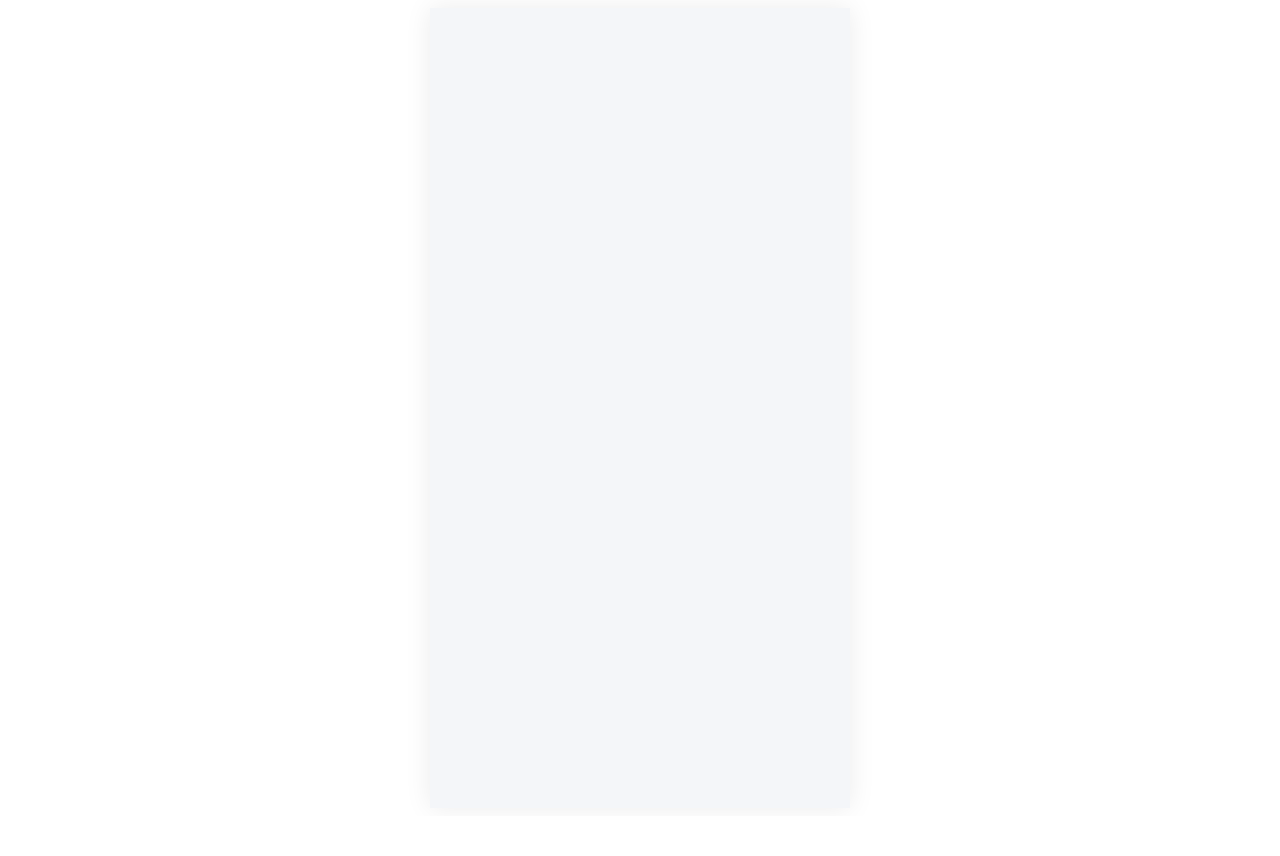
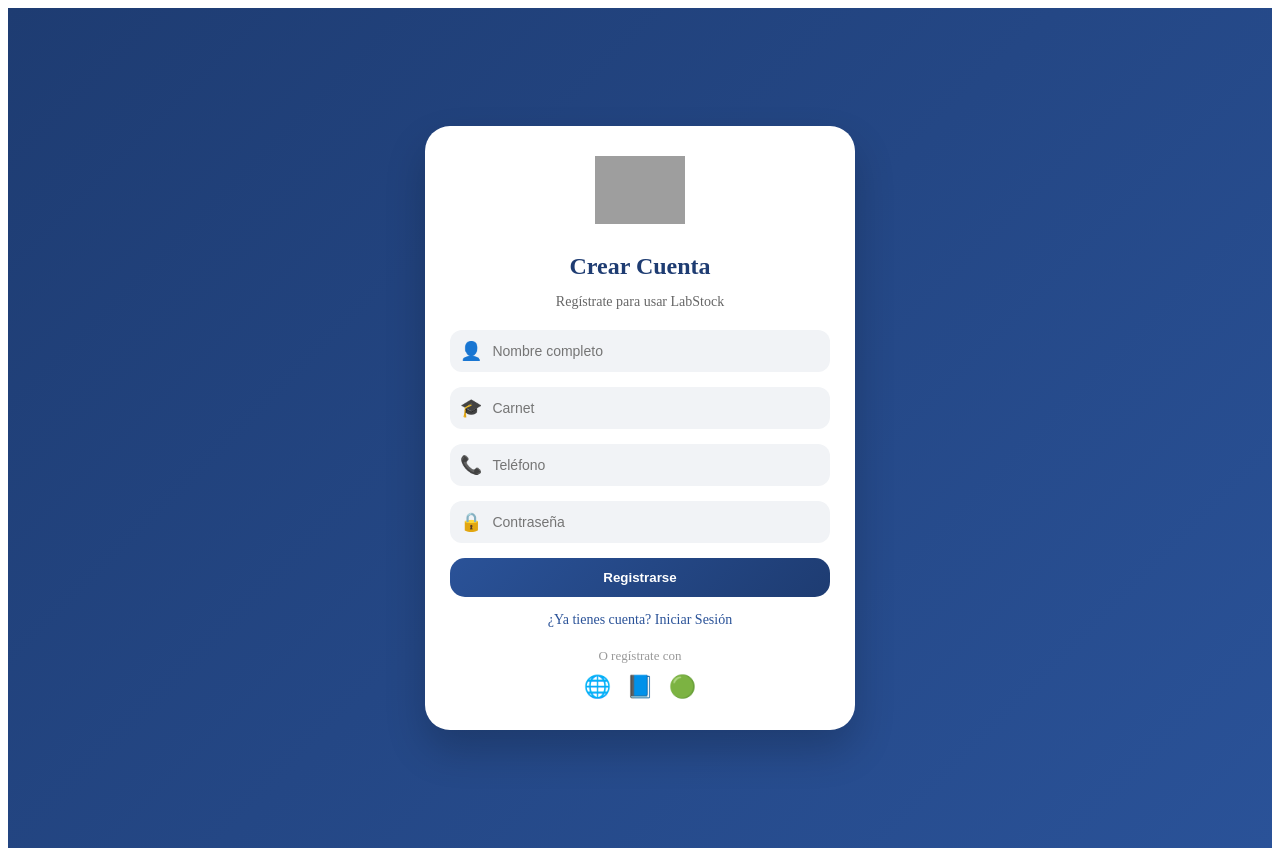
Before and after one commit to HugoLZ7/Investigacion_Aplicada_1_DPS441, a React (Vite) app: page /register in a window 1280 px wide. Before the commit this address had no page. Before the commit the page ends 816 px from the top, so only its background shows below. Built offline with nearby package versions, Linux system fonts and the light colour scheme; grey boxes are pictures that could not be loaded.

Commit message:
Add Login & Register.jsx/Modify Style CSS

```diff
--- a/src/App.jsx
+++ b/src/App.jsx
@@ -1,4 +1,6 @@
 import { BrowserRouter as Router, Routes, Route } from "react-router-dom";
+import Login from "./pages/Login";
+import Register from "./pages/Register";
 import "./styles/layout.css";
 
 function App() {
@@ -6,7 +8,9 @@ function App() {
     <Router>
       <div className="app-wrapper">
         <Routes>
-          <Route path="/" element={<h1>LabStock</h1>} />
+          <Route path="/login" element={<Login />} />
+          <Route path="/register" element={<Register />} />
+          <Route path="/" element={<Login />} />
         </Routes>
       </div>
     </Router>
--- /dev/null
+++ b/src/pages/Login.jsx
@@ -0,0 +1,81 @@
+import { useState, useContext } from "react";
+import { useNavigate } from "react-router-dom";
+import { AppContext } from "../context/AppContext";
+import "../styles/auth.css";
+
+function Login() {
+  const navigate = useNavigate();
+  const { loginUsuario } = useContext(AppContext);
+
+  const [carnet, setCarnet] = useState("");
+  const [password, setPassword] = useState("");
+
+  const ingresar = () => {
+    if (!carnet || !password) {
+      alert("Ingrese carnet y contraseña");
+      return;
+    }
+
+    const ok = loginUsuario(carnet, password);
+
+    if (ok) {
+      navigate("/");
+    } else {
+      alert("Credenciales incorrectas");
+    }
+  };
+
+  return (
+    <div className="auth-container">
+      <div className="auth-card">
+        <img
+          src="https://cdn-icons-png.flaticon.com/512/3135/3135715.png"
+          alt="user"
+          className="auth-image"
+        />
+
+        <h2 className="auth-title">Bienvenido a LabStock</h2>
+        <p className="auth-subtitle">Inicia sesión para continuar</p>
+
+        <div className="input-group">
+          <span>🎓</span>
+          <input
+            type="text"
+            placeholder="Carnet"
+            value={carnet}
+            onChange={(e) => setCarnet(e.target.value)}
+          />
+        </div>
+
+        <div className="input-group">
+          <span>🔒</span>
+          <input
+            type="password"
+            placeholder="Contraseña"
+            value={password}
+            onChange={(e) => setPassword(e.target.value)}
+          />
+        </div>
+
+        <button className="auth-button" onClick={ingresar}>
+          Ingresar
+        </button>
+
+        <p className="auth-link" onClick={() => navigate("/register")}>
+          ¿No tienes cuenta? Registrarse
+        </p>
+
+        <div className="social-section">
+          <p>O continuar con</p>
+          <div className="social-icons">
+            <span>🌐</span>
+            <span>📘</span>
+            <span>🟢</span>
+          </div>
+        </div>
+      </div>
+    </div>
+  );
+}
+
+export default Login;
--- /dev/null
+++ b/src/pages/Register.jsx
@@ -0,0 +1,99 @@
+import { useState, useContext } from "react";
+import { useNavigate } from "react-router-dom";
+import { AppContext } from "../context/AppContext";
+import "../styles/auth.css";
+
+function Register() {
+  const navigate = useNavigate();
+  const { registrarUsuario } = useContext(AppContext);
+
+  const [nombre, setNombre] = useState("");
+  const [carnet, setCarnet] = useState("");
+  const [telefono, setTelefono] = useState("");
+  const [password, setPassword] = useState("");
+
+  const registrar = () => {
+    if (!nombre || !carnet || !telefono || !password) {
+      alert("Complete todos los campos");
+      return;
+    }
+
+    registrarUsuario({ nombre, carnet, telefono, password });
+    alert("Usuario registrado correctamente");
+    navigate("/login");
+  };
+
+  return (
+    <div className="auth-container">
+      <div className="auth-card">
+        <img
+          src="https://cdn-icons-png.flaticon.com/512/747/747376.png"
+          alt="register"
+          className="auth-image"
+        />
+
+        <h2 className="auth-title">Crear Cuenta</h2>
+        <p className="auth-subtitle">Regístrate para usar LabStock</p>
+
+        <div className="input-group">
+          <span>👤</span>
+          <input
+            type="text"
+            placeholder="Nombre completo"
+            value={nombre}
+            onChange={(e) => setNombre(e.target.value)}
+          />
+        </div>
+
+        <div className="input-group">
+          <span>🎓</span>
+          <input
+            type="text"
+            placeholder="Carnet"
+            value={carnet}
+            onChange={(e) => setCarnet(e.target.value)}
+          />
+        </div>
+
+        <div className="input-group">
+          <span>📞</span>
+          <input
+            type="text"
+            placeholder="Teléfono"
+            value={telefono}
+            onChange={(e) => setTelefono(e.target.value)}
+          />
+        </div>
+
+        <div className="input-group">
+          <span>🔒</span>
+          <input
+            type="password"
+            placeholder="Contraseña"
+            value={password}
+            onChange={(e) => setPassword(e.target.value)}
+          />
+        </div>
+
+        <button className="auth-button" onClick={registrar}>
+          Registrarse
+        </button>
+
+        <p className="auth-link" onClick={() => navigate("/login")}>
+          ¿Ya tienes cuenta? Iniciar Sesión
+        </p>
+
+        <div className="social-section">
+          <p>O regístrate con</p>
+          <div className="social-icons">
+            <span>🌐</span>
+            <span>📘</span>
+            <span>🟢</span>
+          </div>
+        </div>
+      </div>
+    </div>
+  );
+}
+
+export default Register;
--- /dev/null
+++ b/src/styles/auth.css
@@ -0,0 +1,96 @@
+.auth-container {
+  min-height: 100vh;
+  background: linear-gradient(135deg, #1e3c72, #2a5298);
+  display: flex;
+  justify-content: center;
+  align-items: center;
+  padding: 20px;
+}
+
+.auth-card {
+  background: white;
+  width: 100%;
+  max-width: 380px;
+  padding: 30px 25px;
+  border-radius: 25px;
+  text-align: center;
+  box-shadow: 0 20px 40px rgba(0, 0, 0, 0.2);
+}
+
+.auth-image {
+  width: 90px;
+  margin-bottom: 15px;
+}
+
+.auth-title {
+  margin: 10px 0 5px;
+  color: #1e3c72;
+}
+
+.auth-subtitle {
+  font-size: 14px;
+  color: #666;
+  margin-bottom: 20px;
+}
+
+.input-group {
+  display: flex;
+  align-items: center;
+  background: #f1f3f6;
+  border-radius: 12px;
+  padding: 10px;
+  margin-bottom: 15px;
+}
+
+.input-group span {
+  margin-right: 8px;
+  font-size: 18px;
+}
+
+.input-group input {
+  border: none;
+  outline: none;
+  background: transparent;
+  width: 100%;
+  font-size: 14px;
+}
+
+.auth-button {
+  width: 100%;
+  padding: 12px;
+  border: none;
+  border-radius: 15px;
+  background: linear-gradient(135deg, #2a5298, #1e3c72);
+  color: white;
+  font-weight: bold;
+  cursor: pointer;
+  transition: 0.3s;
+}
+
+.auth-button:hover {
+  transform: scale(1.03);
+}
+
+.auth-link {
+  margin-top: 15px;
+  font-size: 14px;
+  color: #2a5298;
+  cursor: pointer;
+}
+
+.social-section {
+  margin-top: 20px;
+}
+
+.social-section p {
+  font-size: 13px;
+  color: #999;
+  margin-bottom: 10px;
+}
+
+.social-icons {
+  display: flex;
+  justify-content: center;
+  gap: 15px;
+  font-size: 22px;
+}
--- a/src/styles/layout.css
+++ b/src/styles/layout.css
@@ -1,16 +1,5 @@
-/* Contenedor principal tipo app móvil */
+/* Layout general de la app */
 .app-wrapper {
-  max-width: 420px;
-  margin: auto;
   min-height: 100vh;
   background: #f4f6f9;
-  box-shadow: 0 0 25px rgba(0, 0, 0, 0.08);
 }
-
-/* Adaptación para móviles reales */
-@media (max-width: 480px) {
-  .app-wrapper {
-    max-width: 100%;
-    box-shadow: none;
-  }
-}
```
